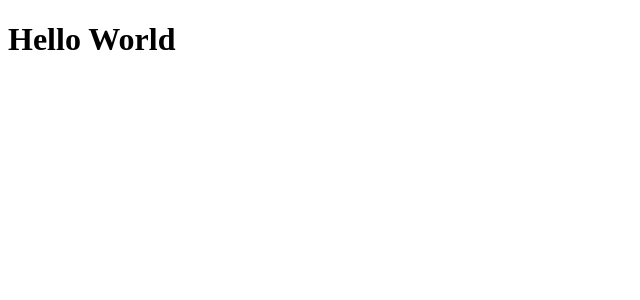
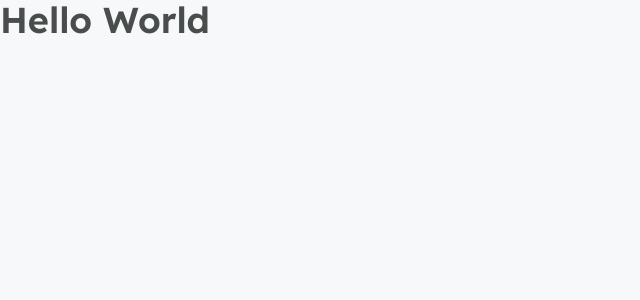
Before and after one commit to Jeffersoncharlles/podcastr, a Next.js app in the folder web/: page / in a window 1280 px wide. Shown: the top 300 px of the page, without its empty margins (0-640 px from the left). Built offline with nearby package versions, Linux system fonts and the light colour scheme.

Commit message:
chore:config twailwind with project theme

```diff
--- a/web/package.json
+++ b/web/package.json
@@ -17,8 +17,11 @@
     "@types/node": "18.6.1",
     "@types/react": "18.0.15",
     "@types/react-dom": "18.0.6",
+    "autoprefixer": "^10.4.7",
     "eslint": "8.20.0",
     "eslint-config-next": "12.2.3",
+    "postcss": "^8.4.14",
+    "tailwindcss": "^3.1.6",
     "typescript": "4.7.4"
   }
 }
--- /dev/null
+++ b/web/postcss.config.js
@@ -0,0 +1,8 @@
+module.exports = {
+  plugins: {
+    tailwindcss: {
+
+    },
+    autoprefixer: {},
+  },
+}
--- a/web/pages/_app.tsx
+++ b/web/src/pages/_app.tsx
@@ -1,3 +1,4 @@
+import '../styles/global.css'
 import type { AppProps } from 'next/app'
 
 function MyApp({ Component, pageProps }: AppProps) {
--- /dev/null
+++ b/web/src/pages/_document.tsx
@@ -0,0 +1,18 @@
+// pages/_document.js
+import { Html, Head, Main, NextScript } from 'next/document'
+
+export default function Document() {
+    return (
+        <Html>
+            <Head>
+                <link rel="preconnect" href="https://fonts.googleapis.com" />
+                <link rel="preconnect" href="https://fonts.gstatic.com" />
+                <link href="https://fonts.googleapis.com/css2?family=Inter&family=Lexend:wght@500;600&display=swap" rel="stylesheet" />
+            </Head>
+            <body>
+                <Main />
+                <NextScript />
+            </body>
+        </Html>
+    )
+}
--- /dev/null
+++ b/web/src/styles/global.css
@@ -0,0 +1,32 @@
+@tailwind base;
+@tailwind components;
+@tailwind utilities;
+
+body {
+    @apply bg-gray-50;
+}
+
+body,
+input,
+textarea,
+button {
+    @apply text-gray-500 text-xs font-medium font-sans;
+}
+
+h1,
+h2,
+h3,
+h4,
+h5,
+h6 {
+    @apply font-semibold font-display text-gray-800;
+
+}
+
+h1 {
+    @apply text-4xl
+}
+
+h2 {
+    @apply text-2xl
+}
--- /dev/null
+++ b/web/tailwind.config.js
@@ -0,0 +1,31 @@
+module.exports = {
+  content: [
+    "./src/pages/**/*.{js,ts,jsx,tsx}",
+    "./src/components/**/*.{js,ts,jsx,tsx}",
+  ],
+  theme: {
+    colors: {
+      gray: {
+        50: '#f7f8fa',
+        100: '#E6E8EB',
+        200: '#AFB2B1',
+        500: '#808080',
+        800: '#494D4B'
+      },
+      green: {
+        500: '#04D361'
+      },
+      purple: {
+        300: '#9F75FF',
+        400: '#9164FA',
+        500: '#8257E5',
+        800: '#6F48C9'
+      }
+    },
+    fontFamily: {
+      'sans': ['Inter', 'system-ui', 'sans-serif'],
+      'display': ['Lexend', 'Oswald', 'sans-serif'],
+    },
+    plugins: [],
+  }
+}
```
Also changed, not shown: web/src/pages/index.tsx (renamed from web/pages/index.tsx), 2 other files (tests, documents, lock files or other folders).
